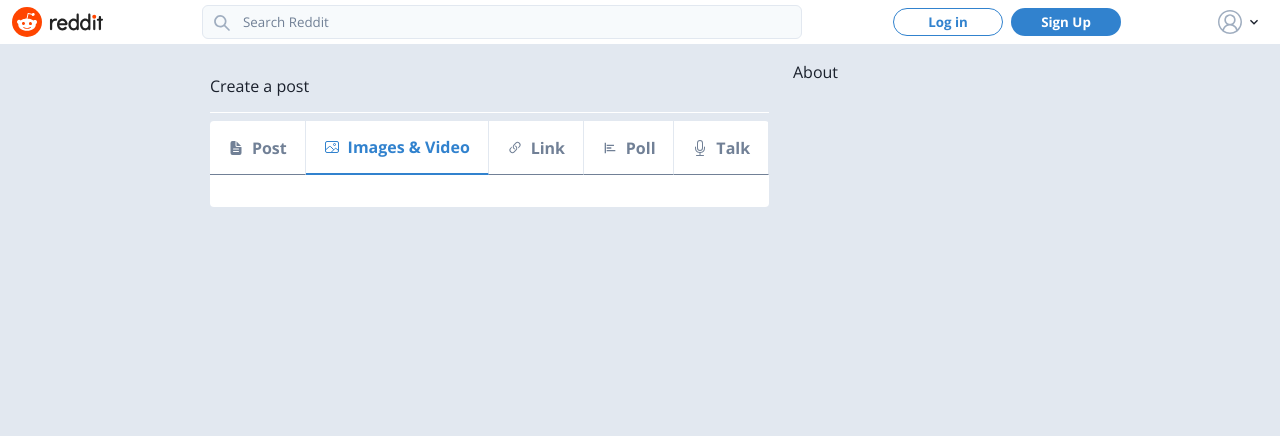
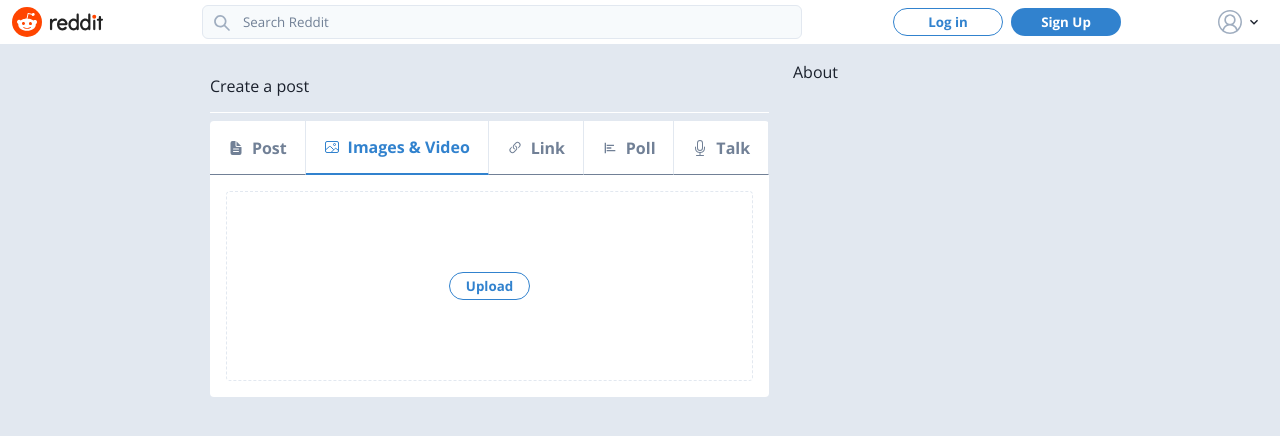
Before and after one commit to doguhanAltin/reddit_clone, a Next.js app in the folder reddit_clone/: page /r/1/submit in a window 1280 px wide. Both pictures are taken after a click on the element "Images & Video". Shown: the top 436 px of the page. Built offline with nearby package versions, Linux system fonts and the light colour scheme; no server answers.

Commit message:
[Dev] Upload Image COmponent created

```diff
--- a/reddit_clone/src/components/Posts/NewPostForm.tsx
+++ b/reddit_clone/src/components/Posts/NewPostForm.tsx
@@ -5,6 +5,7 @@
 import { BiPoll } from "react-icons/bi";
 import { TabItem } from "./TabItem";
 import { TextInputs } from "./PostForm/TextInputs";
+import { ImageUpload } from "./PostForm/ImageUpload";
 
 export type TabItemType = {
   title: string;
@@ -41,13 +42,23 @@
     body: "",
   });
   const [selectedFile, setSelectedFile] = useState<string>();
-  const [loading,setLoading] = useState(false)
+  const [loading, setLoading] = useState(false);
 
   // #endregion
 
   // #region functions
   const handleCreatePost = async () => {};
-  const onSelectImage = () => {};
+  const onSelectImage = (event: React.ChangeEvent<HTMLInputElement>) => {
+    const reader = new FileReader();
+    if (event.target.files?.[0]) {
+      reader.readAsDataURL(event.target.files[0]);
+    }
+    reader.onload = (readerEvent) => {
+      if (readerEvent.target?.result) {
+        setSelectedFile(readerEvent.target.result as string);
+      }
+    };
+  };
   const onTextChange = (
     event: React.ChangeEvent<HTMLInputElement | HTMLTextAreaElement>
   ) => {
@@ -62,6 +73,7 @@
       <Flex width={"100%"}>
         {formTabs.map((item) => (
           <TabItem
+            key={item.title}
             item={item}
             selected={item.title === selectTab}
             setSelectedTab={setSelectTab}
@@ -77,6 +89,14 @@
             loading={loading}
           />
         )}
+        {selectTab === "Images & Video" && (
+          <ImageUpload
+            selectedFile={selectedFile}
+            setSelectedTab={setSelectTab}
+            onSelectImage={onSelectImage}
+            setSelectedFile={setSelectedFile}
+          />
+        )}
       </Flex>
     </Flex>
   );
--- a/reddit_clone/src/components/Posts/PostForm/ImageUpload.tsx
+++ b/reddit_clone/src/components/Posts/PostForm/ImageUpload.tsx
@@ -1,9 +1,69 @@
-import { Flex } from '@chakra-ui/react';
-import React from 'react'
-type ImageUploadProps = {};
-export const ImageUpload:React.FC<ImageUploadProps> = () => {
+import { Button, Flex, Image, Stack } from "@chakra-ui/react";
+import React, { useRef } from "react";
+type ImageUploadProps = {
+  selectedFile?: string;
+  onSelectImage: (event: React.ChangeEvent<HTMLInputElement>) => void;
+  setSelectedTab: (value: string) => void;
+  setSelectedFile: (value: string) => void;
+};
+export const ImageUpload: React.FC<ImageUploadProps> = ({
+  onSelectImage,
+  selectedFile,
+  setSelectedTab,
+  setSelectedFile,
+}) => {
+  const selectedFileRef = useRef<HTMLInputElement>(null);
   return (
-<Flex justify={"center"} align="center" width={"100%"} >
-
-</Flex>  )
-}
+    <Flex direction={"column"} justify={"center"} align="center" width={"100%"}>
+      {selectedFile ? (
+        <>
+          <Image src={selectedFile} maxWidth="400px" maxHeight={"400px"} />
+          <Stack direction={"row"} mt={4}>
+            <Button
+              height={"28px"}
+              onClick={() => {
+                setSelectedTab("Post");
+              }}
+            >
+              Back To Post
+            </Button>
+            <Button
+              variant="outline"
+              height={"28px"}
+              onClick={() => setSelectedFile("")}
+            >
+              Remove
+            </Button>
+          </Stack>
+        </>
+      ) : (
+        <Flex
+          justify={"center"}
+          align="center"
+          p={20}
+          border="1px dashed"
+          borderColor={"gray.200"}
+          width="100%"
+          borderRadius={4}
+        >
+          <Button
+            variant={"outline"}
+            height="28px"
+            onClick={() => selectedFileRef.current?.click()}
+          >
+            Upload
+          </Button>
+          <input
+            ref={selectedFileRef}
+            type="file"
+            hidden
+            onChange={onSelectImage}
+          />
+          {/* <video controls>
+          <source src={selectedFile} />
+        </video> */}
+        </Flex>
+      )}
+    </Flex>
+  );
+};
```
